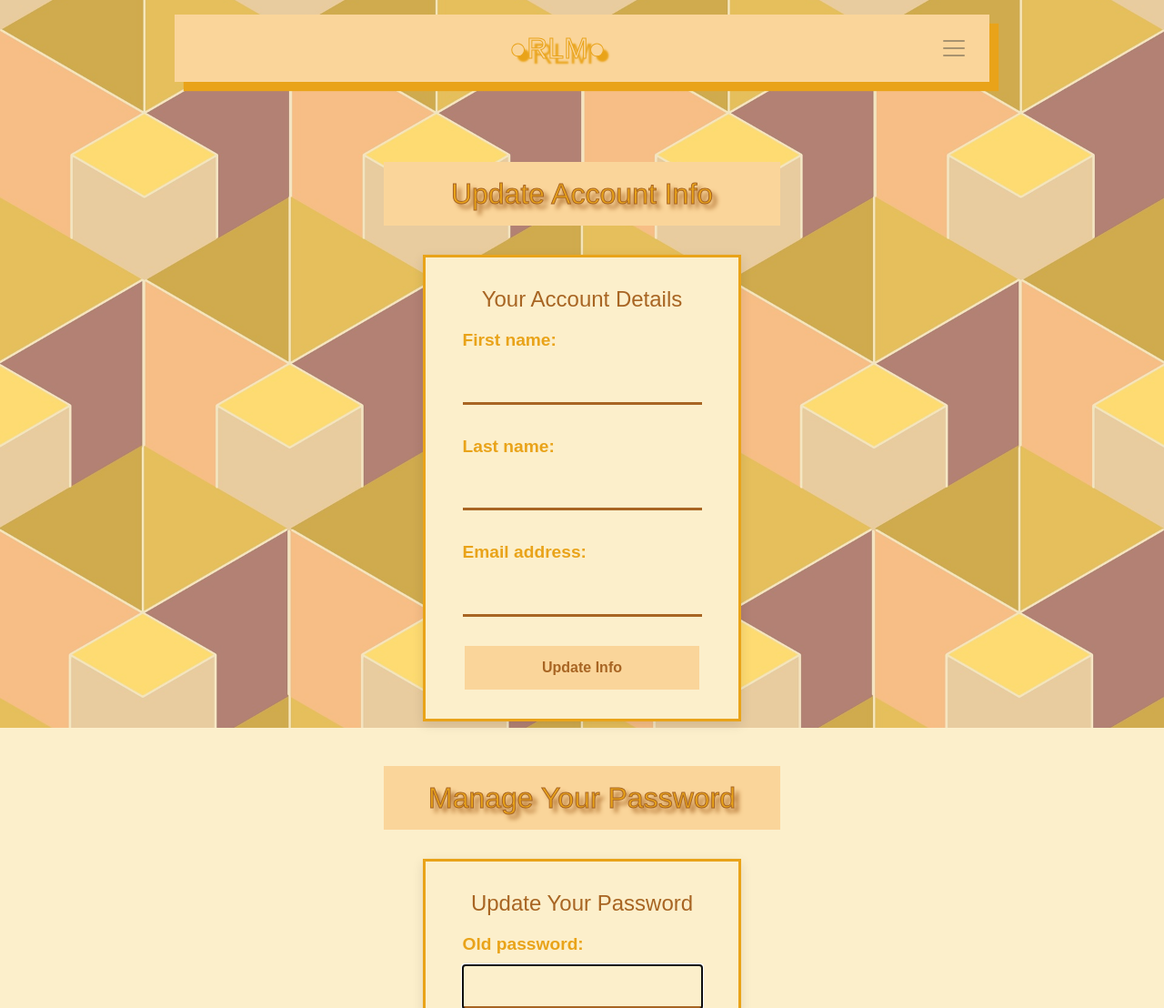
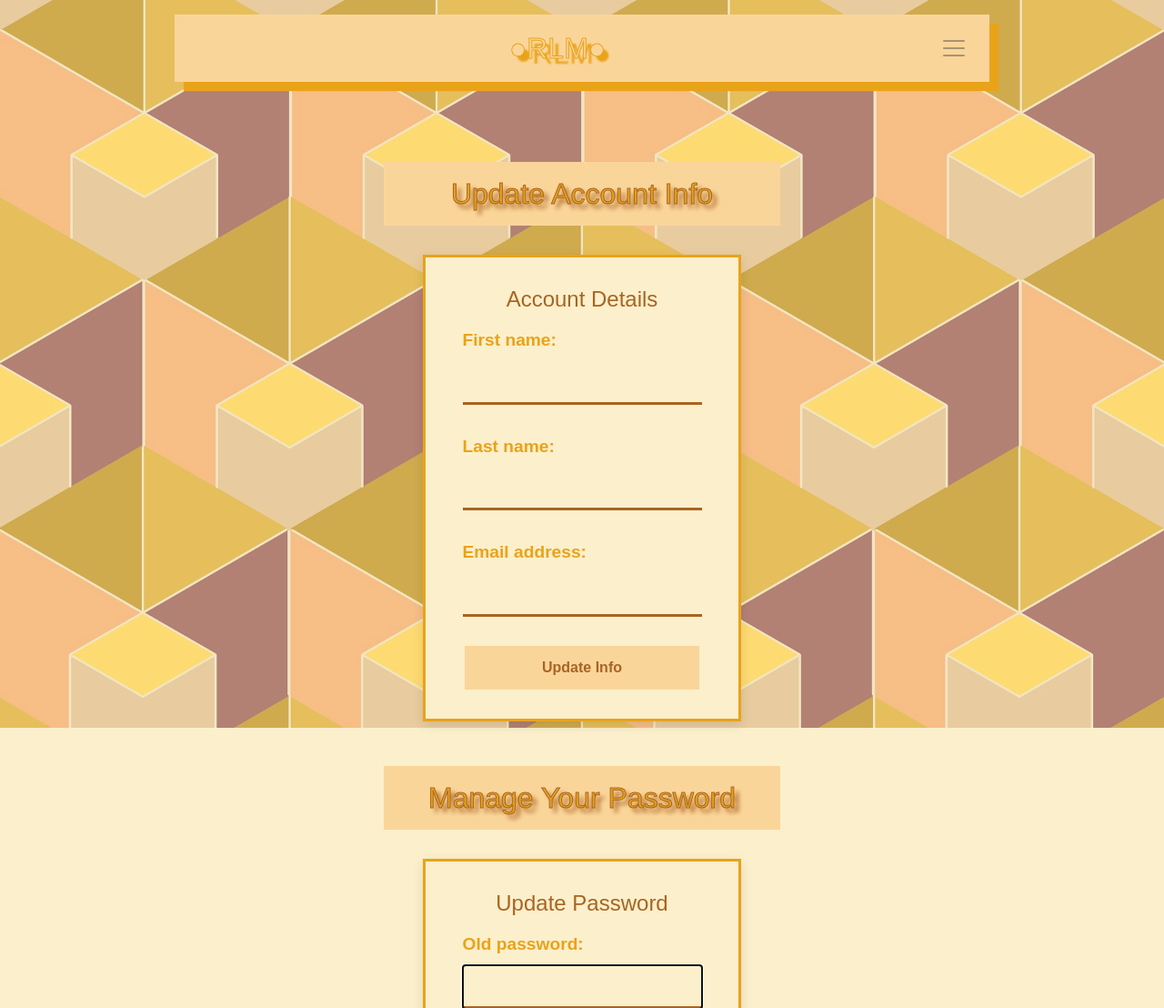
Before and after one commit to TylerRTDev/CI-MSProject4, a Django app: page /accounts/details/ in a window 1280 px wide. Shown: the top 1108 px of the page at 91% size. Run offline with Django 5.2, Linux system fonts and the light colour scheme; a user stored in the database is signed in; some web fonts are replaced.

Commit message:
Fix: Small touches to ui/ux

```diff
--- a/templates/accounts/account_detail.html
+++ b/templates/accounts/account_detail.html
@@ -9,7 +9,7 @@
    <div class="form-container">
     <form method="post">
       <div class="form-title mb-2">
-        <h4>Your Account Details</h4>
+        <h4>Account Details</h4>
       </div>
     {% csrf_token %}
     {{ profile_form.as_p }}
@@ -26,7 +26,7 @@
   <div class="form-container">
       <form method="post">
         <div class="form-title mb-2">
-          <h4>Update Your Password</h4>
+          <h4>Update Password</h4>
         </div>
         {% csrf_token %}
         {{ password_form.as_p }}
--- a/templates/accounts/order_detail.html
+++ b/templates/accounts/order_detail.html
@@ -11,7 +11,7 @@
     {% for item in order.items.all %}
     <li class="list-group-item d-flex justify-content-between">
       <div>
-        {{ item.product.name }} {% if item.size %}<small>( {{ item.size }} )</small>{% endif %}
+        {{ item.product.name }} {% if item.size %}<small>| Size: ( {{ item.size }} )</small>{% endif %}
       </div>
       <div class="order-detail-quantity-price fw-bold">
         {{ item.quantity }} × £{{ item.price }}
```
